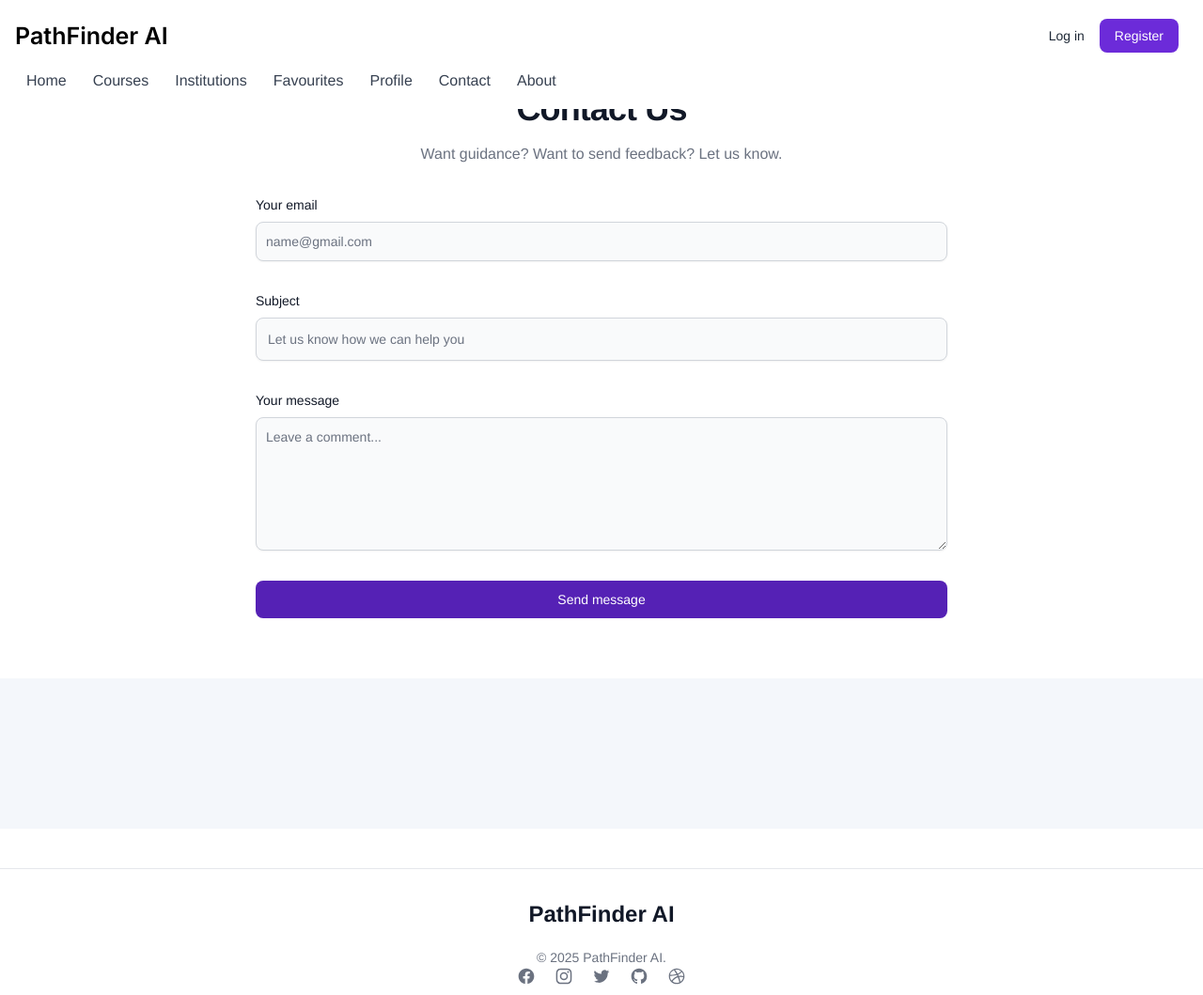
After one commit to devnitht02/recommendation-engine, a Django app: template recommender/dashboard/templates/contact.html in a window 1280 px wide. The commit adds this page. Shown: the whole page at 94% size. Run offline with Django 5.2, Linux system fonts and the light colour scheme; the template is opened without the code that fills it, so the values that code supplies are empty; style sheets or scripts are compiled from the project's sources; some libraries are stand-ins or nearby versions.

Commit message:
contact page ui

```diff
--- /dev/null
+++ b/recommender/dashboard/templates/contact.html
@@ -0,0 +1,66 @@
+{% extends "base.html" %}
+{% load static %}
+
+{% block css_cdn %}
+{#    <link rel="stylesheet" href="{% static 'src/dashboard.css' %}">#}
+{% endblock css_cdn %}
+
+{% block js_cdn %}
+
+
+
+{% endblock js_cdn %}
+
+
+{% block content %}
+
+    <section class="bg-white" style="margin-top: 2rem">
+        <div class="py-8 lg:py-16 px-4 mx-auto max-w-screen-md">
+            <h2 class="mb-4 text-4xl tracking-tight font-extrabold text-center text-gray-900">Contact
+                Us</h2>
+            <p class="mb-8 lg:mb-16 font-light text-center text-gray-500"> Want guidance? Want to send feedback? Let us
+                know.</p>
+            <form action="#" class="space-y-8">
+                <div>
+                    <label for="email" class="block mb-2 text-sm font-medium text-gray-900">Your
+                        email</label>
+                    <input type="email" id="email"
+                           class="shadow-sm bg-gray-50 border border-gray-300 text-gray-900 text-sm rounded-lg focus:ring-primary-500 focus:border-primary-500 block w-full p-2.5"
+                           placeholder="name@gmail.com" required>
+                </div>
+                <div>
+                    <label for="subject"
+                           class="block mb-2 text-sm font-medium text-gray-900 dark:text-gray-300">Subject</label>
+                    <input type="text" id="subject"
+                           class="block p-3 w-full text-sm text-gray-900 bg-gray-50 rounded-lg border border-gray-300 shadow-sm focus:ring-primary-500 focus:border-primary-500 "
+                           placeholder="Let us know how we can help you" required>
+                </div>
+                <div class="sm:col-span-2">
+                    <label for="message" class="block mb-2 text-sm font-medium text-gray-900">Your
+                        message</label>
+                    <textarea id="message" rows="6"
+                              class="block p-2.5 w-full text-sm text-gray-900 bg-gray-50 rounded-lg shadow-sm border border-gray-300 focus:ring-primary-500 focus:border-primary-500"
+                              placeholder="Leave a comment..."></textarea>
+                </div>
+                <button type="submit"
+                        style="background-color: #5521b5"
+                    class="w-full text-white bg-[#CB6040] hover:bg-[#B35235] focus:ring-4 focus:outline-none focus:ring-orange-300 font-medium rounded-lg text-sm px-5 py-2.5 text-center">
+                    Send message
+                </button>
+            </form>
+        </div>
+
+    </section>
+
+
+
+
+
+
+
+
+
+
+
+    {% include 'footer.html' %}
+{% endblock content %}
--- a/recommender/templates/base.html
+++ b/recommender/templates/base.html
@@ -143,6 +143,14 @@
                         <a href="{% url 'users:user_profile' %}"
                            class="block py-2 pl-3 pr-4 {% if request.resolver_match.url_name == 'user_profile' %}text-purple-600{% else %}text-gray-700 hover:text-purple-600{% endif %}">Profile</a>
                     </li>
+                 <li>
+                        <a href="{% url 'dashboard:contact_page' %}"
+                           class="block py-2 pl-3 pr-4 {% if request.resolver_match.url_name == 'user_profile' %}text-purple-600{% else %}text-gray-700 hover:text-purple-600{% endif %}">Contact</a>
+                    </li>
+                 <li>
+                        <a href="{% url 'users:user_profile' %}"
+                           class="block py-2 pl-3 pr-4 {% if request.resolver_match.url_name == 'user_profile' %}text-purple-600{% else %}text-gray-700 hover:text-purple-600{% endif %}">About</a>
+                    </li>
                 </ul>
             </div>
 
```
Also changed, not shown: recommender/dashboard/urls.py (+6 -5 lines), recommender/dashboard/views.py (+11 -1 lines), recommender/recommender/models.py (+14 -2 lines), recommender/users/views.py (+5 -3 lines), recommender/dashboard/templates/about.html (added).
